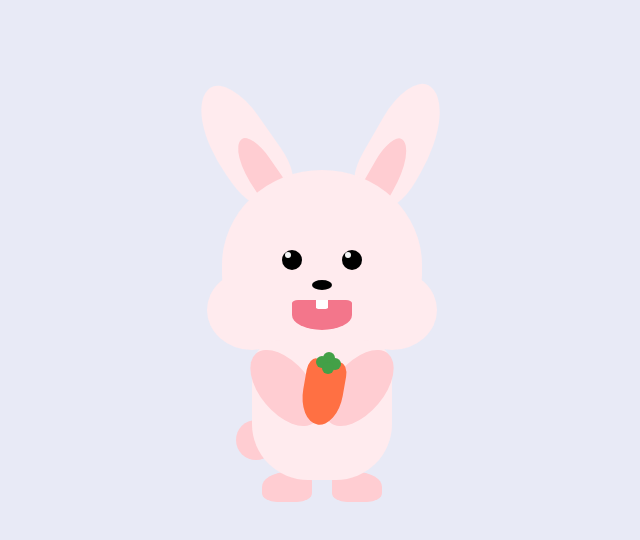
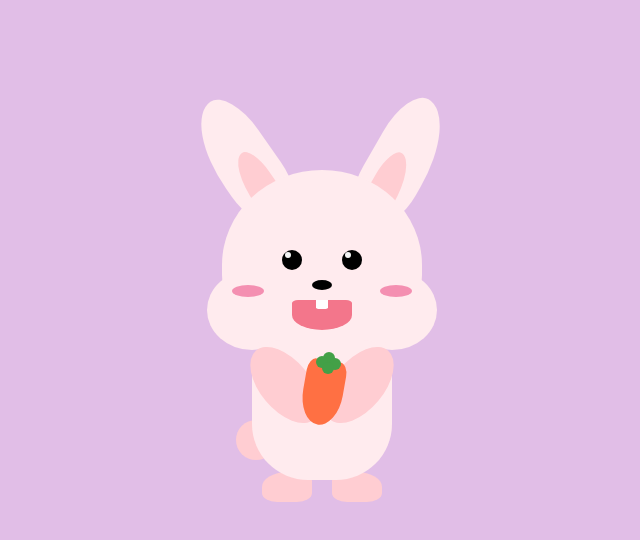
Before and after one commit to Nam-Wijeong/rabbit-character, a plain HTML site: page index.html in a window 1280 px wide. Shown: the whole page, without its empty margins (318-958 px from the left). Drawn offline with Linux system fonts and the light colour scheme.

Commit message:
second commit

```diff
--- a/index.html
+++ b/index.html
@@ -15,6 +15,7 @@
       <div class="ears right">
         <div class="line right"></div>
       </div>
+
       <div class="cheek left"></div>
       <div class="cheek right"></div>
       <div class="face">
@@ -24,7 +25,8 @@
         <div class="eyes right">
           <div class="white right"></div>
         </div>
-
+        <div class="blusher left"></div>
+        <div class="blusher right"></div>
         <div class="nose"></div>
         <div class="mouth">
           <div class="tooth"></div>
--- a/style.css
+++ b/style.css
@@ -1,5 +1,5 @@
 body {
-  background-color: #e8eaf6;
+  background-color: #e1bee7;
 }
 
 .rabbit {
@@ -11,6 +11,7 @@ body {
 
 .rabbit .ears {
   position: absolute;
+  top: 14px;
   width: 60px;
   height: 130px;
   background-color: #ffebee;
@@ -80,6 +81,23 @@ body {
   left: 3px;
 }
 
+.rabbit .blusher {
+  position: absolute;
+  top: 115px;
+  width: 32px;
+  height: 12px;
+  background-color: #f48fb1;
+  border-radius: 50%;
+}
+
+.blusher.left {
+  left: 10px;
+}
+
+.blusher.right {
+  right: 10px;
+}
+
 .rabbit .cheek {
   position: absolute;
   top: 190px;
@@ -142,7 +160,6 @@ body {
 
 .rabbit .arms {
   position: absolute;
-  top: 3px;
   width: 50px;
   height: 90px;
   background-color: #ffcdd2;
```
